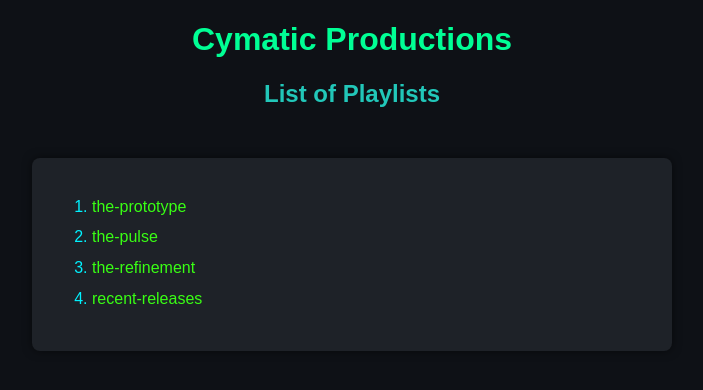
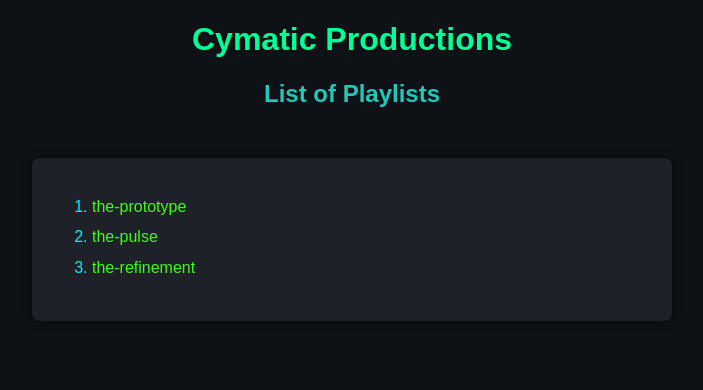
Before and after one commit to cymatic-productions/html.js.playlist, a Jekyll site: the page built from index.md, in a window 1280 px wide. Shown: the top 390 px of the page, without its empty margins (288-991 px from the left). Built offline with Jekyll 4.4.1, drawn with Linux system fonts in a browser that asks for light colours.

Commit message:
hiding recent release

```diff
--- a/index.md
+++ b/index.md
@@ -10,7 +10,7 @@ playlists: [
     the-pulse,
     the-refinement,
     # flood-features,
-    recent-releases,
+    # recent-releases,
     # under-development
 ]
 ---
```
